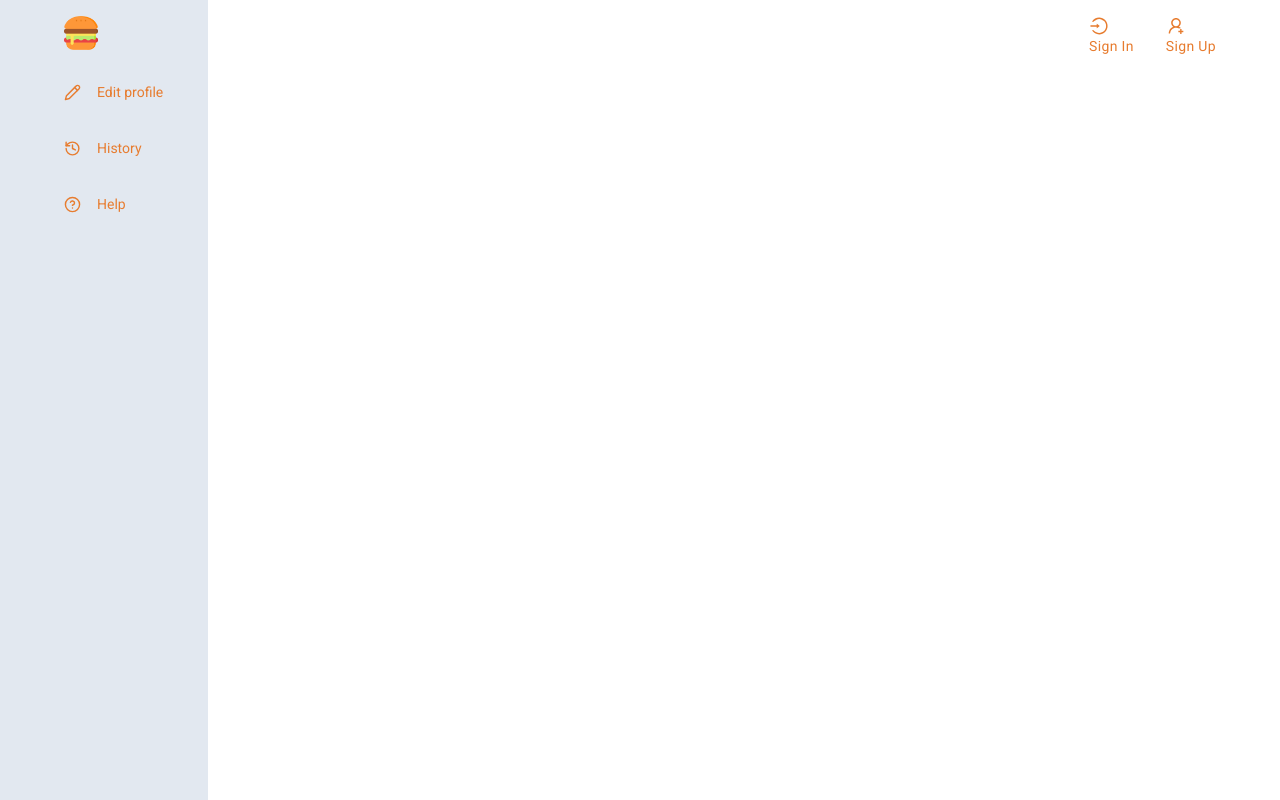
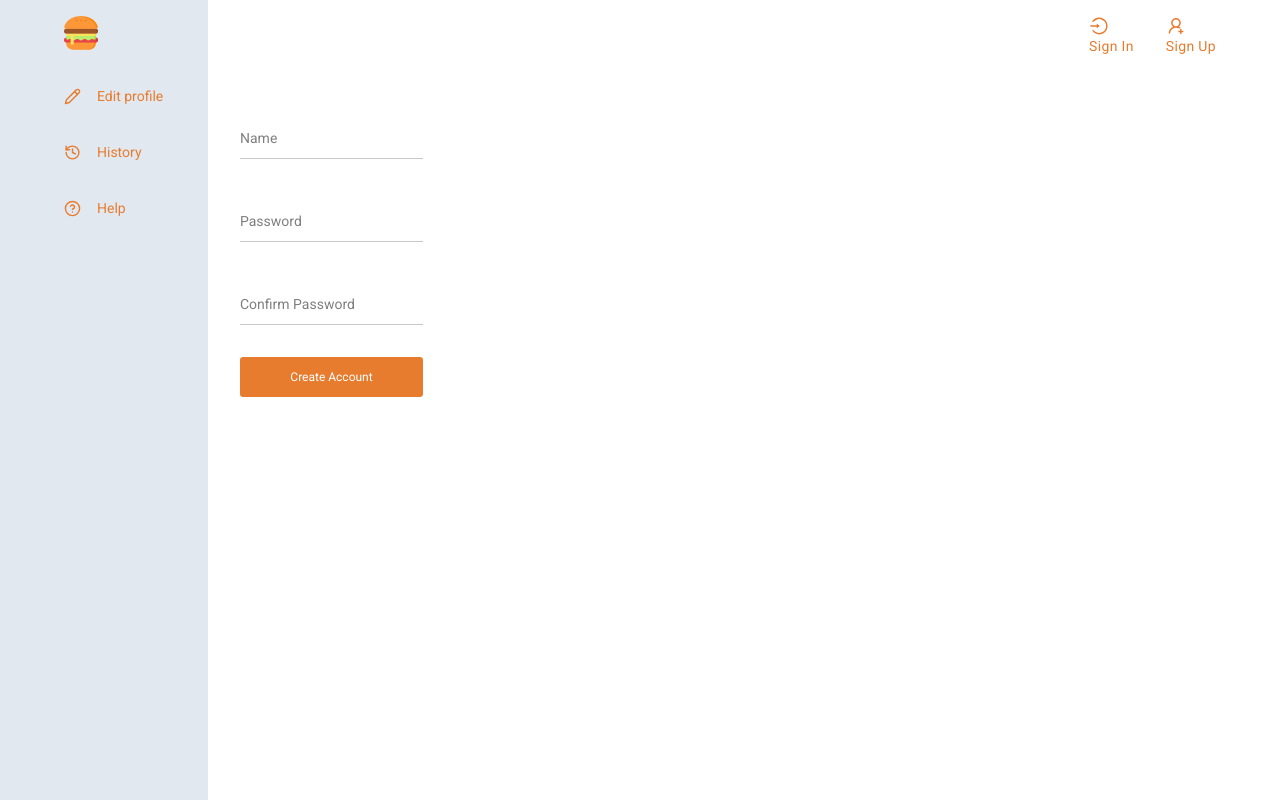
Before and after one commit to Sall99/app-burger-builder, a Next.js app: page /profile in a window 1280 px wide. Built offline with nearby package versions, Linux system fonts and the light colour scheme; no server answers.

Commit message:
feat(profile): added user profile

```diff
--- a/context/sidebar.tsx
+++ b/context/sidebar.tsx
@@ -20,8 +20,6 @@ export const useSidebar = () => useContext(SidebarContext)
 export const SidebarProvider: FC<SidebarProviderProps> = ({ children }) => {
     const [clickedLink, setClickedLink] = useState<string | null>(null)
 
-    console.log(clickedLink)
-
     return (
         <SidebarContext.Provider value={{ setClickedLink, clickedLink }}>
             {children}
--- a/src/app/profile/page.tsx
+++ b/src/app/profile/page.tsx
@@ -1,10 +1,16 @@
-import { SideBar } from '@/components/ui'
+import { ProfileSideBar, UpdateProfileForm } from '@/components/ui'
 import React from 'react'
 
 export default function Profile() {
     return (
-        <div>
-            <SideBar />
+        <div className="flex">
+            <div>
+                {' '}
+                <ProfileSideBar />
+            </div>
+            <div className="pl-60 mt-9">
+                <UpdateProfileForm />
+            </div>
         </div>
     )
 }
--- a/src/components/ui/index.ts
+++ b/src/components/ui/index.ts
@@ -1,7 +1,7 @@
 import { Input } from './input'
 import { AuthContainer } from './container'
 import { Button } from './button'
-import { UserMenu } from './user-menu'
-import { SideBar } from './profile'
+import { UpdateProfileForm } from './update-profile-form'
+import { ProfileSideBar } from './profile-sidebar'
 
-export { Input, AuthContainer, Button, UserMenu, SideBar }
+export { Input, AuthContainer, Button, UpdateProfileForm, ProfileSideBar }
--- a/src/components/ui/profile/side-bar.tsx
+++ b/src/components/ui/profile-sidebar/side-bar.tsx
@@ -4,6 +4,7 @@ import { HelpCircleIcon, History, Pencil } from 'lucide-react'
 import { useSidebar } from '../../../../context'
 import Link from 'next/link'
 import Image from 'next/image'
+import clsx from 'clsx'
 
 interface Link {
     Icon: JSX.Element
@@ -25,7 +26,7 @@ const links: Link[] = [
     }
 ]
 
-export const SideBar: FC = () => {
+export const ProfileSideBar: FC = () => {
     const { setClickedLink, clickedLink } = useSidebar()
 
     return (
@@ -33,11 +34,14 @@ export const SideBar: FC = () => {
             <Link href="/">
                 <Image src="/images/Logo.png" width={34} height={34} alt="logo" priority />
             </Link>
-            <div className="mt-8">
+            <div className="mt-9">
                 <ul className="flex gap-9 flex-col">
                     {links.map(({ name, Icon }, key) => (
                         <p
-                            className="flex gap-4 items-center hover:cursor-pointer text-sm text-primary-200 hover:underline"
+                            className={clsx(
+                                'flex gap-4 items-center hover:cursor-pointer text-sm text-primary-200 hover:underline',
+                                clickedLink === name ? 'underline' : ''
+                            )}
                             key={key}
                             onClick={() => setClickedLink(name)}>
                             <span>{Icon}</span>
--- /dev/null
+++ b/src/components/ui/update-profile-form/index.ts
@@ -0,0 +1 @@
+export * from './update-profile-form'
--- /dev/null
+++ b/src/components/ui/update-profile-form/update-profile-form.tsx
@@ -0,0 +1,54 @@
+'use client'
+import { yupResolver } from '@hookform/resolvers/yup'
+import React from 'react'
+import { useForm } from 'react-hook-form'
+import { Button, Input } from '@/components/ui'
+import { signUpFormSchema } from '@/utils'
+
+type SignInFormValues = {
+    name: string
+    email: string
+    password: string
+    confirmPassword: string
+}
+
+export const UpdateProfileForm = () => {
+    const {
+        handleSubmit,
+        register,
+        formState: { errors }
+    } = useForm<SignInFormValues>({
+        resolver: yupResolver(signUpFormSchema)
+    })
+
+    const onSubmit = async (data: SignInFormValues) => {}
+    return (
+        <div className="w-full">
+            {' '}
+            <form onSubmit={handleSubmit(onSubmit)}>
+                <Input
+                    name="name"
+                    type="text"
+                    placeholder="Name"
+                    register={register}
+                    errors={errors}
+                />
+                <Input
+                    name="password"
+                    type="password"
+                    placeholder="Password"
+                    register={register}
+                    errors={errors}
+                />
+                <Input
+                    name="confirmPassword"
+                    type="password"
+                    placeholder="Confirm Password"
+                    register={register}
+                    errors={errors}
+                />
+                <Button type="submit" label="Create Account" className="w-full h-10" />
+            </form>
+        </div>
+    )
+}
--- a/src/components/ui/user-menu/index.ts
+++ /dev/null
@@ -1 +0,0 @@
-export * from './user-menu'
--- a/src/components/ui/user-menu/user-menu.tsx
+++ /dev/null
@@ -1,5 +0,0 @@
-import React from 'react'
-
-export const UserMenu = () => {
-    return <div>UserMenu</div>
-}
```
Also changed, not shown: src/components/ui/profile-sidebar/index.ts (renamed from src/components/ui/profile/index.ts).
